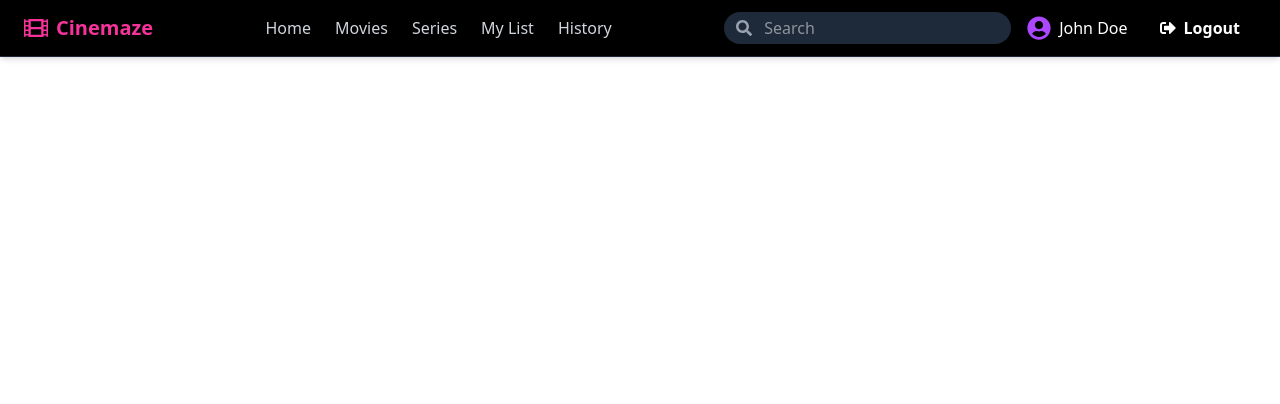
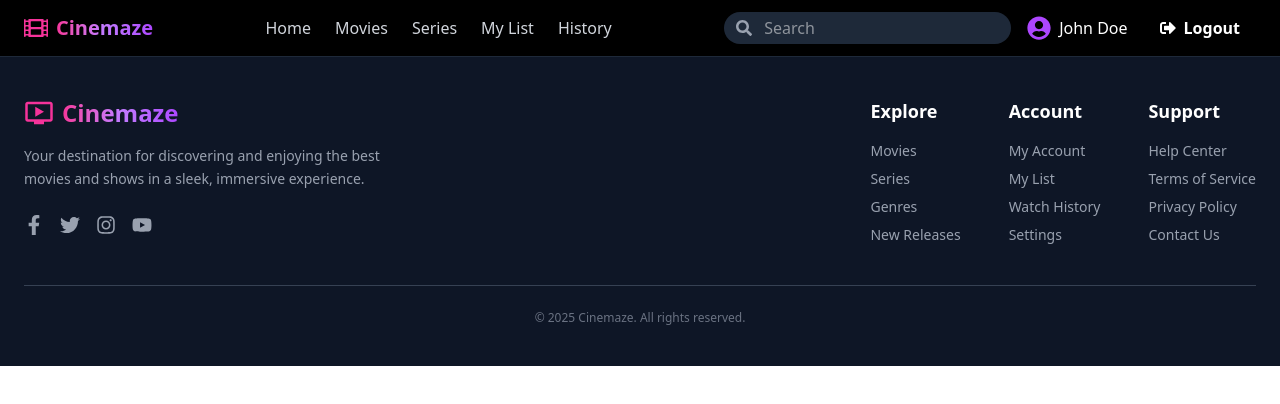
Before and after one commit to vs-code06/Cinemaze, a Next.js app: page / in a window 1280 px wide. Shown: the top 404 px of the page. Built offline with nearby package versions, Linux system fonts and the light colour scheme.

Commit message:
third commit

```diff
--- /dev/null
+++ b/app/components/Footer.jsx
@@ -0,0 +1,63 @@
+'use client';
+
+import { FaFacebookF, FaTwitter, FaInstagram, FaYoutube } from 'react-icons/fa';
+import { MdOutlineOndemandVideo } from 'react-icons/md';
+
+const links = [
+  {
+    heading: 'Explore',
+    items: ['Movies', 'Series', 'Genres', 'New Releases'],
+  },
+  {
+    heading: 'Account',
+    items: ['My Account', 'My List', 'Watch History', 'Settings'],
+  },
+  {
+    heading: 'Support',
+    items: ['Help Center', 'Terms of Service', 'Privacy Policy', 'Contact Us'],
+  },
+];
+
+const icons = [FaFacebookF, FaTwitter, FaInstagram, FaYoutube];
+
+export default function Footer() {
+  return (
+    <footer className="bg-[#0e1626] text-gray-400 px-6 py-10">
+      <div className="max-w-7xl mx-auto flex flex-col md:flex-row justify-between gap-12">
+
+        <div className="max-w-sm">
+          <div className="flex items-center gap-2 mb-4">
+            <MdOutlineOndemandVideo className="text-pink-500 text-3xl" />
+            <h1 className="text-2xl font-bold bg-gradient-to-r from-pink-500 via-purple-400 to-purple-500 bg-clip-text text-transparent">Cinemaze</h1>
+          </div>
+          <p className="mb-6 text-sm leading-relaxed">
+            Your destination for discovering and enjoying the best movies and shows in a sleek, immersive experience.
+          </p>
+          <div className="flex gap-4 text-xl">
+            {icons.map((Icon, i) => (
+              <Icon key={i} className="hover:text-cyan-400 cursor-pointer" />
+            ))}
+          </div>
+        </div>
+
+        <div className="flex flex-wrap md:flex-nowrap gap-12">
+          {links.map((section, idx) => (
+            <div key={idx}>
+              <h2 className="text-white font-semibold mb-4 text-lg">{section.heading}</h2>
+              <ul className="space-y-2 text-sm">
+                {section.items.map((text, i) => (
+                  <li key={i} className="hover:text-pink-500 cursor-pointer">{text}</li>
+                ))}
+              </ul>
+            </div>
+          ))}
+        </div>
+
+      </div>
+
+      <div className="border-t border-gray-700 mt-10 pt-6 text-center text-xs text-gray-500">
+        © 2025 Cinemaze. All rights reserved.
+      </div>
+    </footer>
+  );
+}
--- a/app/components/Navbar.jsx
+++ b/app/components/Navbar.jsx
@@ -3,19 +3,17 @@ import { useState } from 'react';
 import { FaUserCircle, FaSearch, FaSignInAlt, FaSignOutAlt, FaFilm } from 'react-icons/fa';
 
 export default function Navbar() {
-  const [isLoggedIn, setIsLoggedIn] = useState(true); // Toggle this based on auth
+  const [isLoggedIn, setIsLoggedIn] = useState(true);
 
   const navLinks = ['Home', 'Movies', 'Series', 'My List', 'History'];
 
   return (
     <nav className="flex items-center justify-between px-6 py-3 bg-black text-white shadow-md border-b border-gray-800">
-      {/* Logo */}
       <div className="flex items-center space-x-2">
         <FaFilm className="text-pink-500 text-2xl" />
-        <span className="text-pink-500 text-xl font-bold">Cinemaze</span>
+        <span className="text-xl font-bold bg-gradient-to-r from-pink-500 via-purple-400 to-purple-500 bg-clip-text text-transparent">Cinemaze</span>
       </div>
 
-      {/* Nav Links */}
       <ul className="flex space-x-6">
         {navLinks.map((link) => (
           <li key={link}>
@@ -29,9 +27,7 @@ export default function Navbar() {
         ))}
       </ul>
 
-      {/* Search + Profile/Login */}
       <div className="flex items-center space-x-4">
-        {/* Search Bar */}
         <div className="relative">
           <input
             type="text"
@@ -43,13 +39,11 @@ export default function Navbar() {
 
         {isLoggedIn ? (
           <>
-            {/* Profile */}
             <div className="flex items-center space-x-2">
               <FaUserCircle className="text-purple-500 text-2xl" />
               <span className="text-white">John Doe</span>
             </div>
-            {/* Logout Button */}
-            <button className=" hover:bg-cyan-400 transition text-white font-semibold px-4 py-1 rounded-lg flex items-center space-x-2">
+            <button className=" hover:bg-cyan-400 transition text-white font-semibold px-4 py-1 rounded-lg flex items-center space-x-2 cursor-pointer">
               <FaSignOutAlt />
               <span>Logout</span>
             </button>
--- a/app/page.js
+++ b/app/page.js
@@ -1,10 +1,12 @@
 import Image from "next/image";
 import Navbar from "./components/Navbar";
+import Footer from "./components/Footer";
 
 export default function Home() {
   return (
     <>
     <Navbar/>
+    <Footer/>
     </>
   );
 }
```
